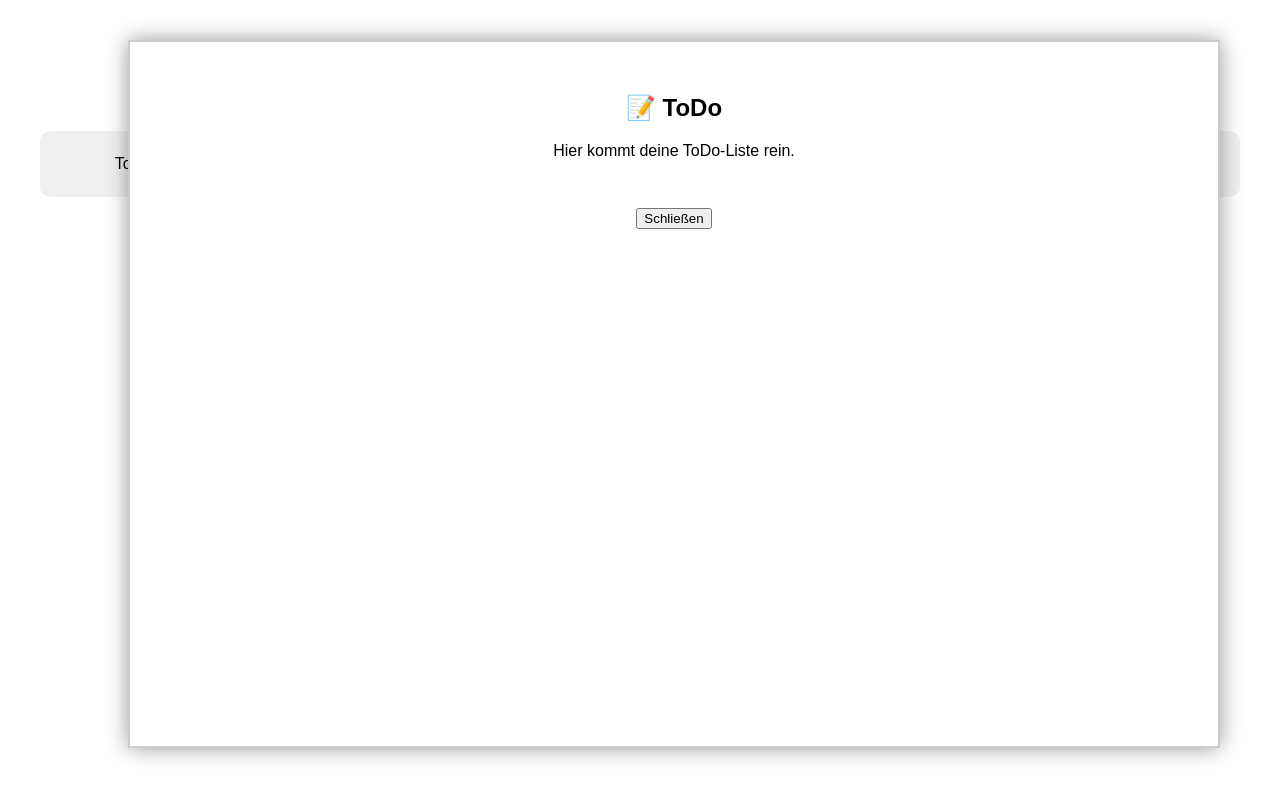
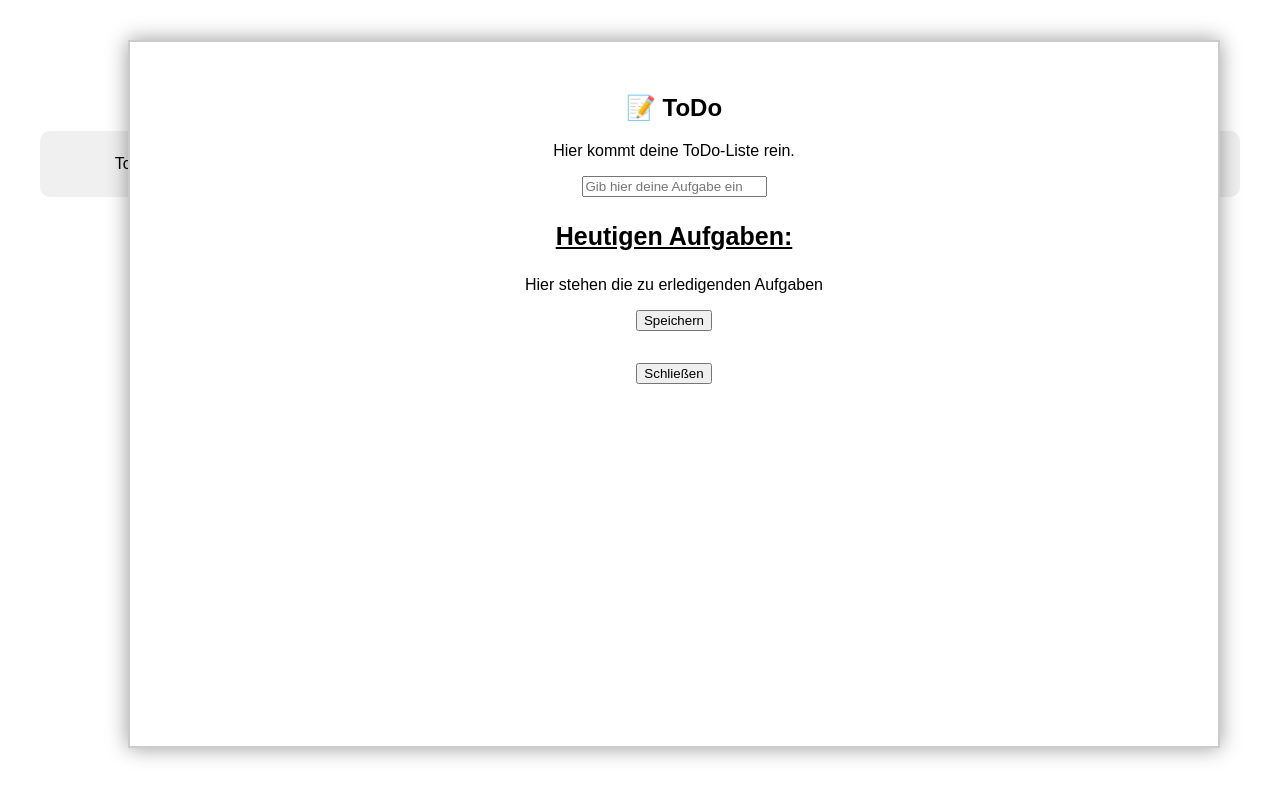
Before and after one commit to AnnavdInsel/My-Dashboard, a Vue app: page / in a window 1280 px wide. Both pictures are taken after a click on the element "ToDo". Built offline with nearby package versions, Linux system fonts and the light colour scheme.

Commit message:
todo erweitert 24.05 15:53 Uhr (update#1)

```diff
--- a/src/components/ToDo.vue
+++ b/src/components/ToDo.vue
@@ -2,13 +2,44 @@
   <div>
     <h2>📝 ToDo</h2>
     <p>Hier kommt deine ToDo-Liste rein.</p>
+
+    <input type="text" v-model="task" placeholder="Gib hier deine Aufgabe ein" />
+    <br />
+    <h3>Heutigen Aufgaben:</h3>
+    <p>{{ taskOutput }}</p>
+    <button @click="saveTask">Speichern</button>
   </div>
 </template>
 
 <script setup>
 // Platz für Logik
+import { ref } from 'vue'
+
+const task = ref('')
+const taskOutput = ref('Hier stehen die zu erledigenden Aufgaben')
+
+function saveTask() {
+  taskOutput.value = task.value
+}
 </script>
 
 <style scoped>
 /* Optionales Styling */
+#taskInput {
+  margin: 0.5em;
+  font-size: 20px;
+  padding: 10px;
+  text-align: center;
+}
+
+h3 {
+  text-decoration: underline;
+  font-size: 25px;
+}
+
+#taskOutput {
+  font-size: 18px;
+  background-color: grey;
+  height: 200px;
+}
 </style>
```
